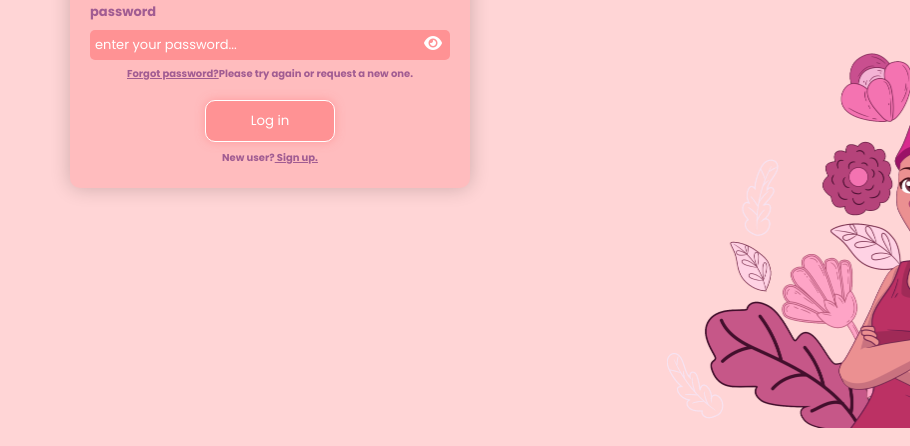
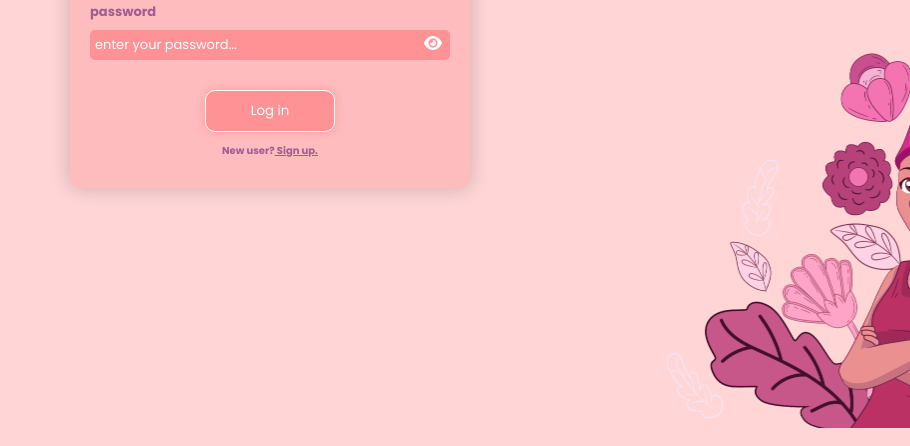
Before and after one commit to meriemhcn/PinkOctober, a website: page frontend/HTML/page2.html in a window 1280 px wide. Shown: the part 370-816 px from the top of the page, without its empty margins (370-1280 px from the left). Drawn offline with Linux system fonts and the light colour scheme.

Commit message:
login modif

```diff
--- a/frontend/HTML/page2.html
+++ b/frontend/HTML/page2.html
@@ -28,10 +28,7 @@
 
         </div>
 
-        <div class="login-link">
-            <label class="login-label"> <a href="#" class="password-retrieve"> Forgot password?</a>Please try again or request a new one.</label>
 
-        </div>
         <button type="submit" class="btn" id="submitlogin"> Log in</button>
         <div class="sign-up-link">
             <label class="login-label"> New user?<a href="page1.html" class="sign-up-link"> Sign up.</a></label>
--- a/frontend/styles/page2.css
+++ b/frontend/styles/page2.css
@@ -65,8 +65,8 @@ input {
     background: #FF9294;
     color: white;
     width:130px;
-    margin-top: 2px;
-    margin-bottom: 2px;
+    margin-top: 30px;
+    margin-bottom: 5px;
     padding: 10px;
     border: 1px solid white;
     border-radius: 10px;
@@ -93,9 +93,7 @@ font-size: x-small;
 .sign-up-link{
     color: #A15C92;
 }
-.password-retrieve{
-    color: #A15C92;
-}
+
 .wrapper:hover{
     transform: translateY(-10px);
     box-shadow: 0 0 30px rgba(255, 111, 114, 0.8);
```
